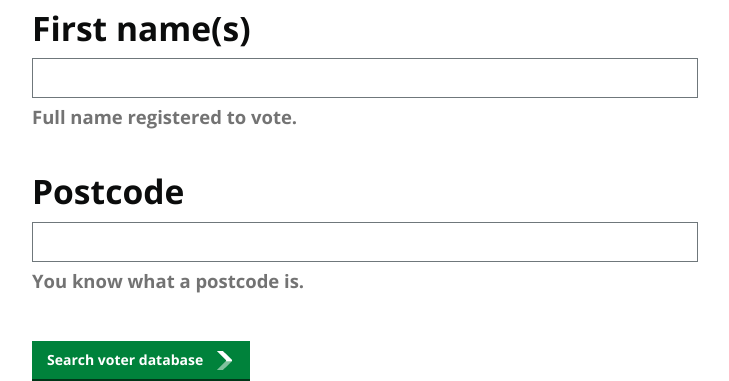
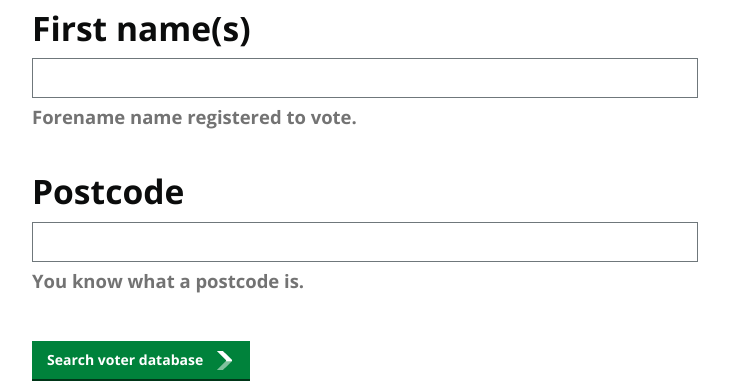
Before and after one commit to E-lection/Station, a Flask app: page / in a window 1280 px wide. Shown: the part 245-626 px from the top of the page, without its empty margins (53-782 px from the left). Run offline with Flask 2, Linux system fonts and the light colour scheme; some libraries are stand-ins or nearby versions.

Commit message:
Changed 'full name' to 'forename'.

```diff
--- a/templates/station.html
+++ b/templates/station.html
@@ -17,7 +17,7 @@ You are the poll clerk.
     <div class="form-group station-info-entry">
       <label class="control-label" for="userName">First name(s)</label>
       <input type="text" class="form-control" name="firstname">
-      <p class="help-block">Full name registered to vote.</p>
+      <p class="help-block">Forename name registered to vote.</p>
     </div>
     <div class="form-group station-info-entry">
       <label class="control-label" for="userName">Postcode</label>
```
